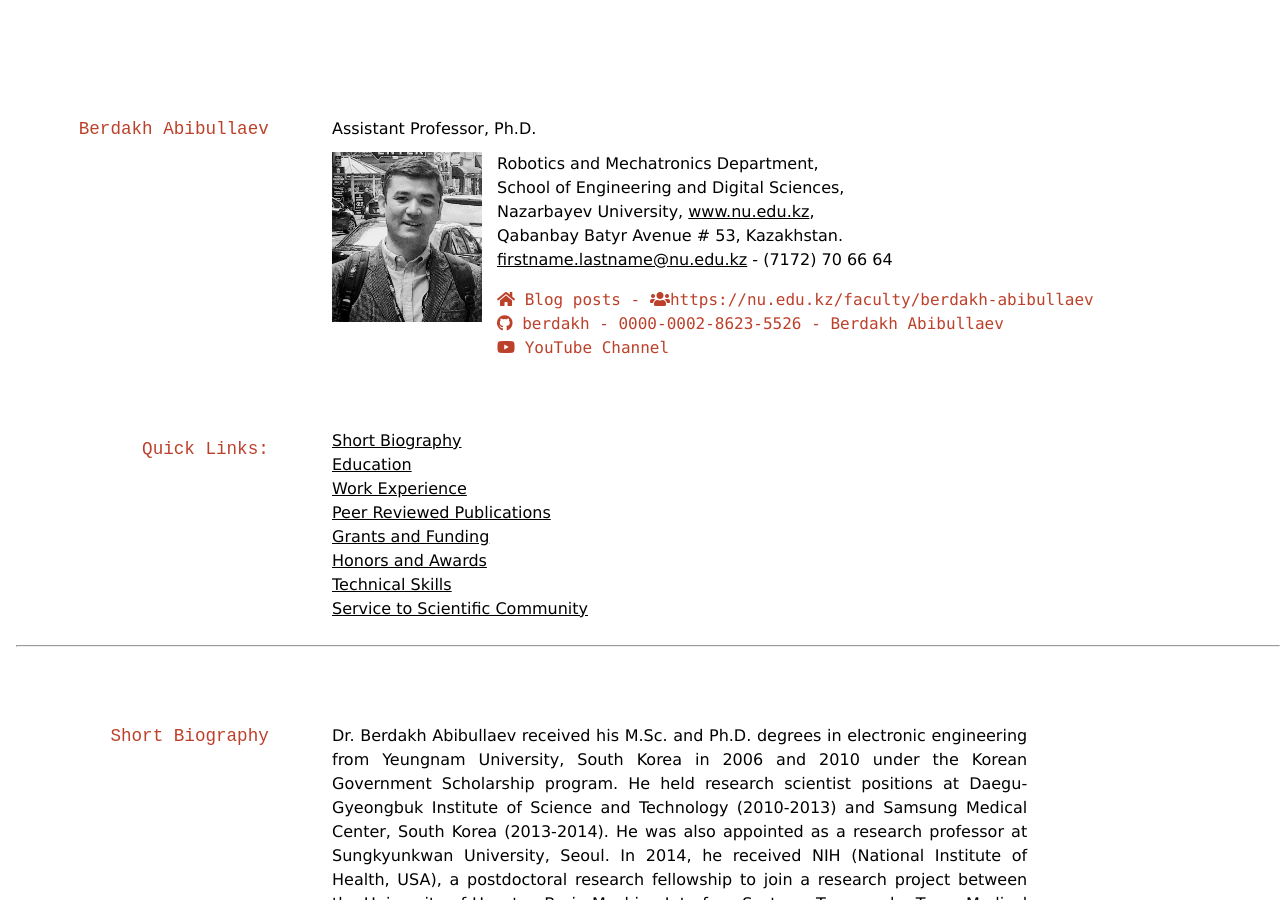
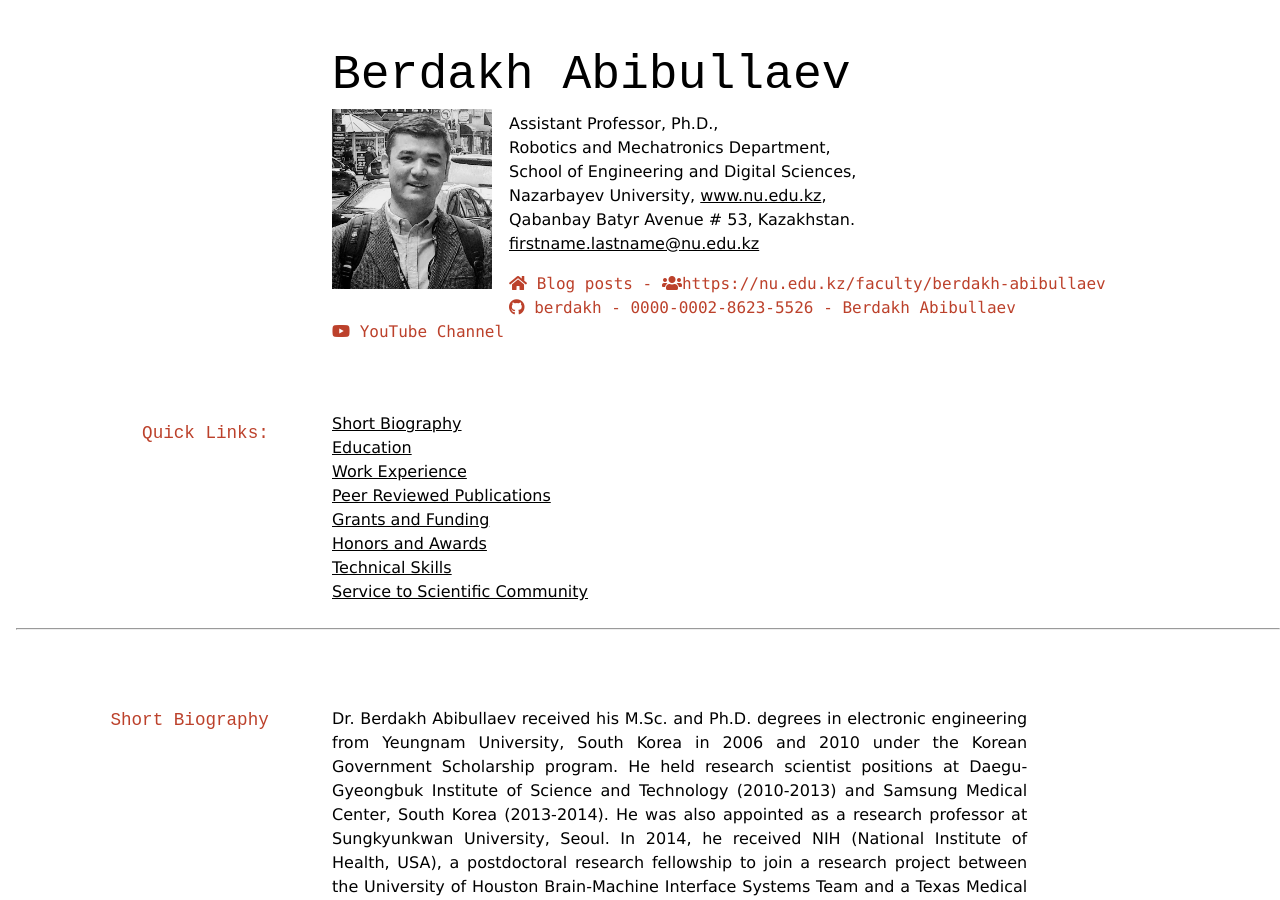
Before and after one commit to berdakh/berdakh.github.io, a Jekyll site: the page built from index.md, in a window 1280 px wide and 900 px high. Built offline with Jekyll 4.4.1, drawn with Linux system fonts in a browser that asks for light colours; nearby versions of some CDN libraries; a style sheet for code colours, icons or effects is not loaded.

Commit message:
fine tune the size

```diff
--- a/index.md
+++ b/index.md
@@ -4,19 +4,17 @@ title: Berdakh Abibullaev
 ---
 <br/>
 
-## Berdakh Abibullaev
-Assistant Professor, Ph.D.
+# Berdakh Abibullaev
+<img src="media\profilephoto.jpg"
+     style="float: left; margin-right: 17px; margin-top:10px; margin-bottom: 15px;
+     width:160px;height:180px;" />
 
-<img src="media\profilephoto.jpg"
-     style="float: left; margin-right: 15px; margin-bottom: 15px;
-     width:150px;height:170px;" />
-
-
+Assistant Professor, Ph.D., <br/>
 Robotics and Mechatronics Department, <br/>
 School of Engineering and Digital Sciences, <br/>
 Nazarbayev University, [www.nu.edu.kz](http://nu.edu.kz), <br/>
 Qabanbay Batyr Avenue # 53, Kazakhstan. <br/>
-<a href="mailto:firstname.lastname@nu.edu.kz">firstname.lastname@nu.edu.kz</a> - (7172) 70 66 64
+<a href="mailto:firstname.lastname@nu.edu.kz">firstname.lastname@nu.edu.kz</a>
 
 <div id="webaddress">
   <a href="https://berdakh.github.io/blog"><i class="fas fa-home"></i> Blog posts</a> -
```
